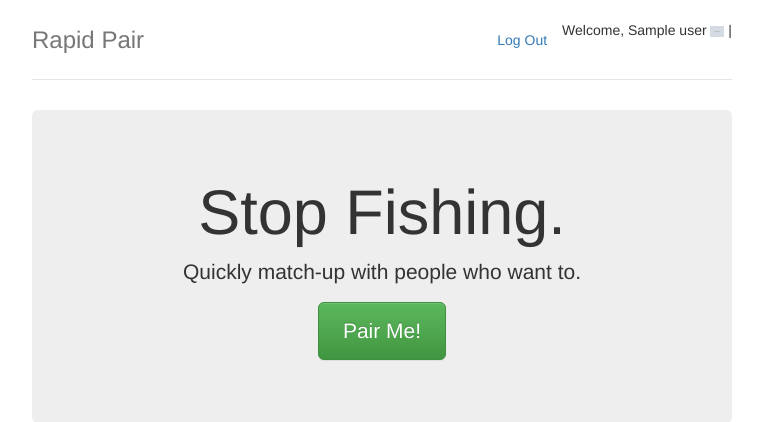
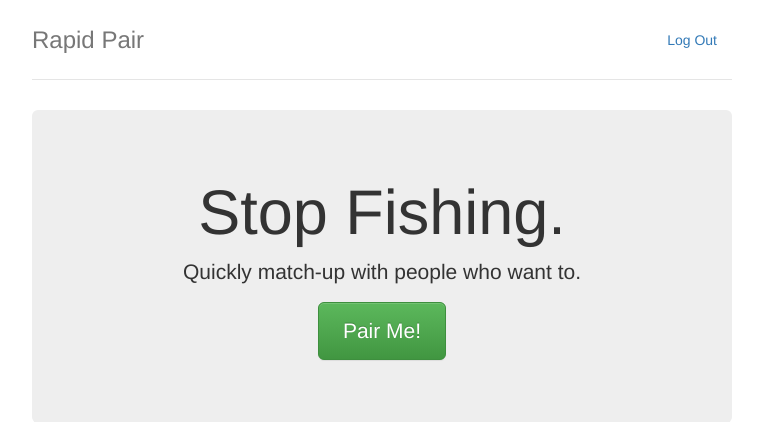
Before and after one commit to batkinson/rapidpair, a Flask app: template templates/home.html in a window 1280 px wide. Shown: the top 422 px of the page, without its empty margins (258-1021 px from the left). Run offline with Flask 2, Linux system fonts and the light colour scheme; the template is opened without the code that fills it: most values are stand-ins (such as "Sample title", 1, 10 or a date in 2020); grey boxes marked "Sample" are stand-in pictures; some libraries are stand-ins or nearby versions.

Commit message:
Eliminating image and username from nav due to bad layout.

```diff
--- a/templates/base.html
+++ b/templates/base.html
@@ -30,17 +30,15 @@
     <div class="container">
 
       <div class="header">
-        <ul class="nav nav-pills pull-right">
-          {% if login %}
-            Welcome, {{ login.user }}
-            {% if login.image %}
-              <img src="{{ login.image }}" class="icon" />
-            {% endif %}
-            | <li><a href="{{ url_for('logout') }}">Log Out</a></li>
-          {% else %}
-            <li><a href="{{ url_for('login')  }}">Login</a></li>
-          {% endif %}
-        </ul>
+        {% if login %}
+            <ul class="nav nav-pills pull-right">
+              <li><a href="{{ url_for('logout') }}">Log Out</a>
+            </ul>
+        {% else %}
+          <ul class="nav nav-pills pull-right">
+            <li><a href="{{ url_for('login') }}">Login</a></li>
+          </ul>
+        {% endif %}
         <h3 class="text-muted">Rapid Pair</h3>
       </div>
 
```
